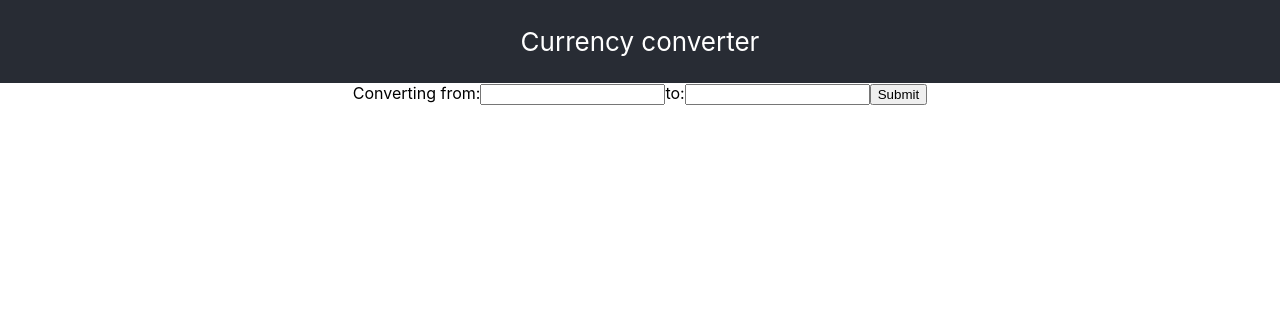
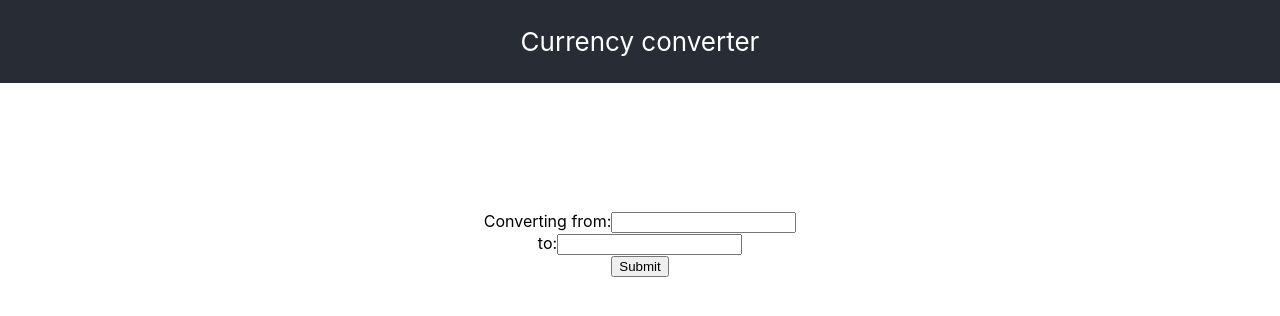
Before and after one commit to sarar0/Currency-App, a React (Create React App) app: page / in a window 1280 px wide. Shown: the top 316 px of the page. Built offline with nearby package versions, Linux system fonts and the light colour scheme.

Commit message:
Add simple styling

```diff
--- a/src/components/Form.css
+++ b/src/components/Form.css
@@ -0,0 +1,3 @@
+.inputForm {
+    margin-top: 10%;
+}
--- a/src/components/Form.js
+++ b/src/components/Form.js
@@ -1,4 +1,5 @@
 import React from 'react';
+import './Form.css'
 
 class Form extends React.Component {
     constructor(props) {
@@ -26,15 +27,19 @@ class Form extends React.Component {
 
     render() {
       return (
+        <div className="inputForm">
           <form onSubmit={this.handleSubmit}>
             <label>
               Converting from:
               <input type="text" name="valueFrom" value={this.state.valueFrom} onChange={this.handleChange} />
+              <br />
               to:
               <input type="text" name="valueTo" value={this.state.valueTo} onChange={this.handleChange} />
             </label>
+              <br />
             <input type="submit" value="Submit" />
           </form>
+        </div>
       );
     }
   }
```
Lines whose indentation alone changed are shown as unchanged.
